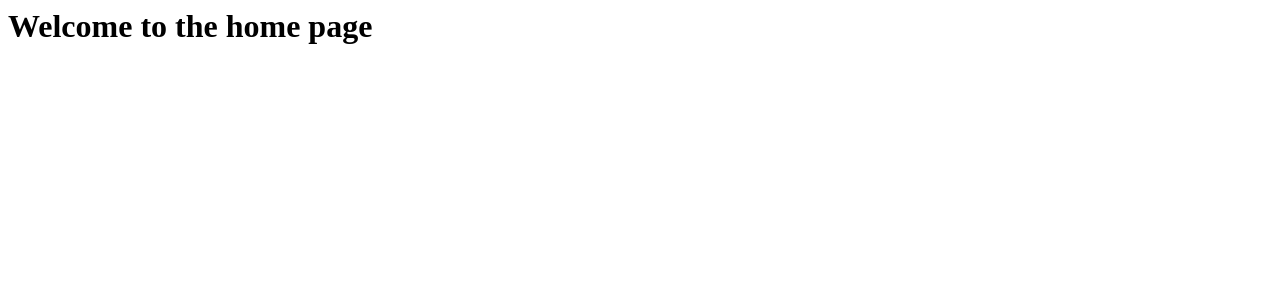
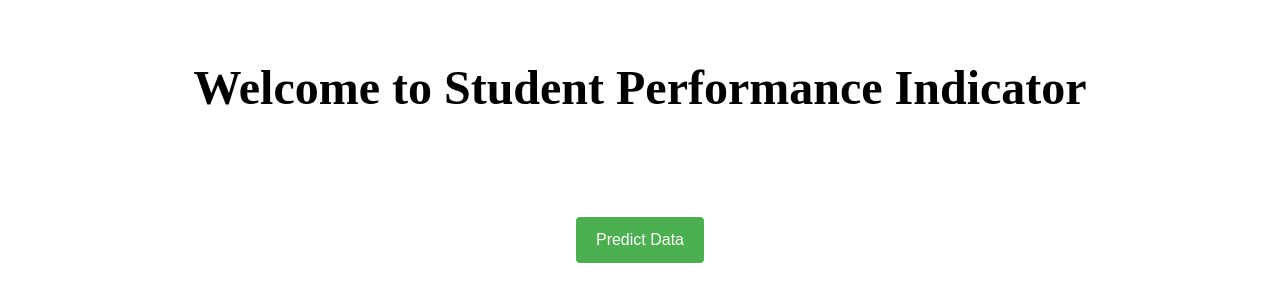
Before and after one commit to devkakeri06/aws_cicd, a Flask app: page / in a window 1280 px wide. Shown: the top 302 px of the page. Run offline with Flask 3, Linux system fonts and the light colour scheme.

Commit message:
Update index.html

```diff
--- a/templates/index.html
+++ b/templates/index.html
@@ -1 +1,74 @@
-<h1>Welcome to the home page</h1>
+<!DOCTYPE html>
+<html>
+<head>
+	<title>Welcome to Student Performance Indicator</title>
+	<meta charset="UTF-8">
+	<meta name="viewport" content="width=device-width, initial-scale=1.0">
+	<style>
+		header {
+			/* background-color: #333; */
+			/* color: white; */
+			padding: 20px;
+			text-align: center;
+			font-size: 24px;
+			font-weight: bold;
+		}
+
+		button {
+			background-color: #4CAF50;
+			color: white;
+			padding: 14px 20px;
+			border: none;
+			border-radius: 4px;
+			cursor: pointer;
+			font-size: 16px;
+		}
+
+		button:hover {
+			background-color: #3e8e41;
+		}
+
+		.container {
+			display: flex;
+			flex-wrap: wrap;
+			justify-content: center;
+			align-items: center;
+			margin-top: 50px;
+			margin-bottom: 50px;
+		}
+
+		.container img {
+			margin: 10px;
+			height: 200px;
+			border-radius: 10px;
+			object-fit: cover;
+			object-position: center;
+		}
+
+		.description {
+			text-align: center;
+			font-size: 18px;
+			line-height: 1.5;
+			margin-top: 50px;
+			margin-bottom: 50px;
+		}
+	</style>
+</head>
+<body>
+	<header>
+		<h1>Welcome to Student Performance Indicator</h1>
+	</header>
+	<div style="text-align:center;margin-top:50px;">
+		<button onclick="window.location.href = window.location.href + '/predictdata'">Predict Data</button>
+
+	</div>
+	<!-- <div class="container">
+		<img src="https://images.unsplash.com/photo-1568693025777-542aa34f9e2f" alt="Image 1">
+		<img src="https://images.unsplash.com/photo-1586101067833-21194a9b8edc" alt="Image 2">
+		<img src="https://images.unsplash.com/photo-1577641128853-f9b9e89dc139" alt="Image 3">
+	</div>
+	<div class="description">
+		<p>The Student Performance Indicator is a tool designed to predict the performance of students based on various parameters such as their past academic records, attendance, extracurricular activities, and more. This tool is useful for teachers and educational institutions to identify students who may need additional support or resources to improve their academic performance. With the Student Performance Indicator, educators can make data-driven decisions to help students succeed.</p>
+	</div> -->
+</body>
+</html>
```
